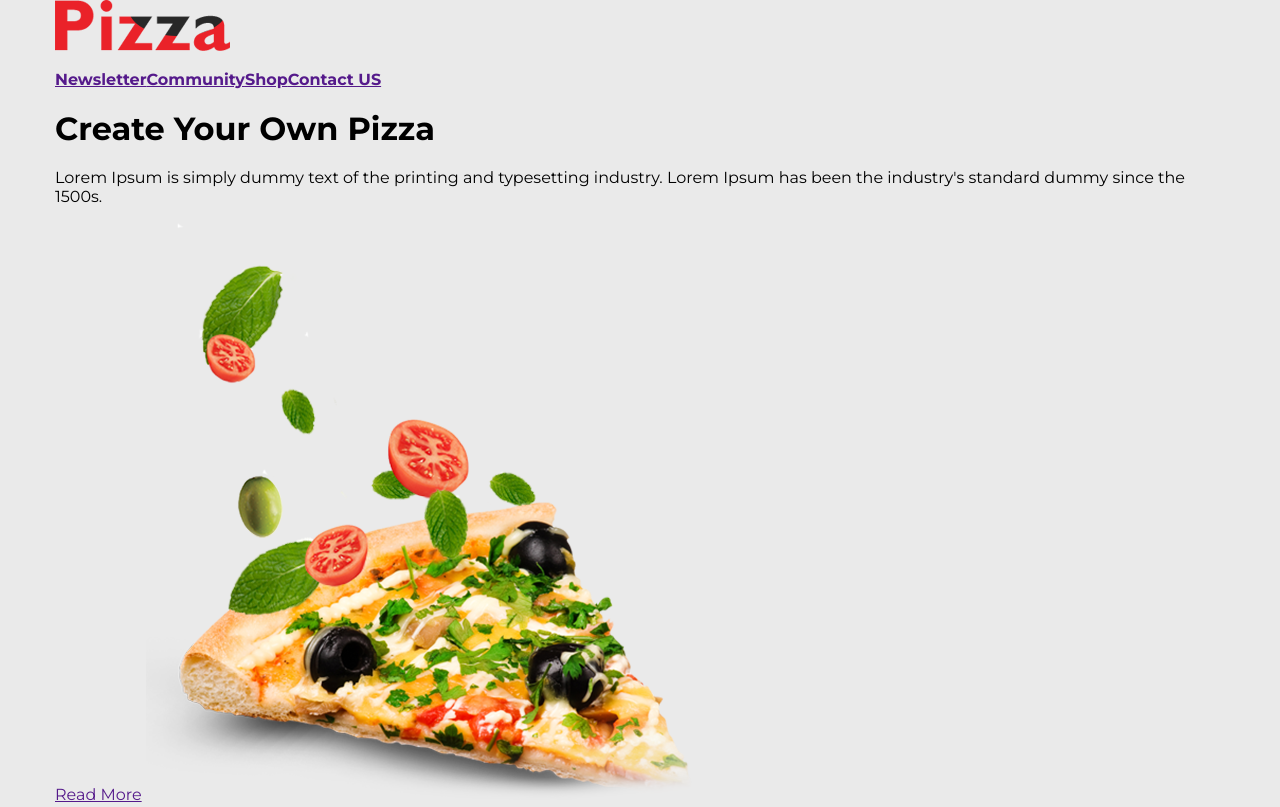
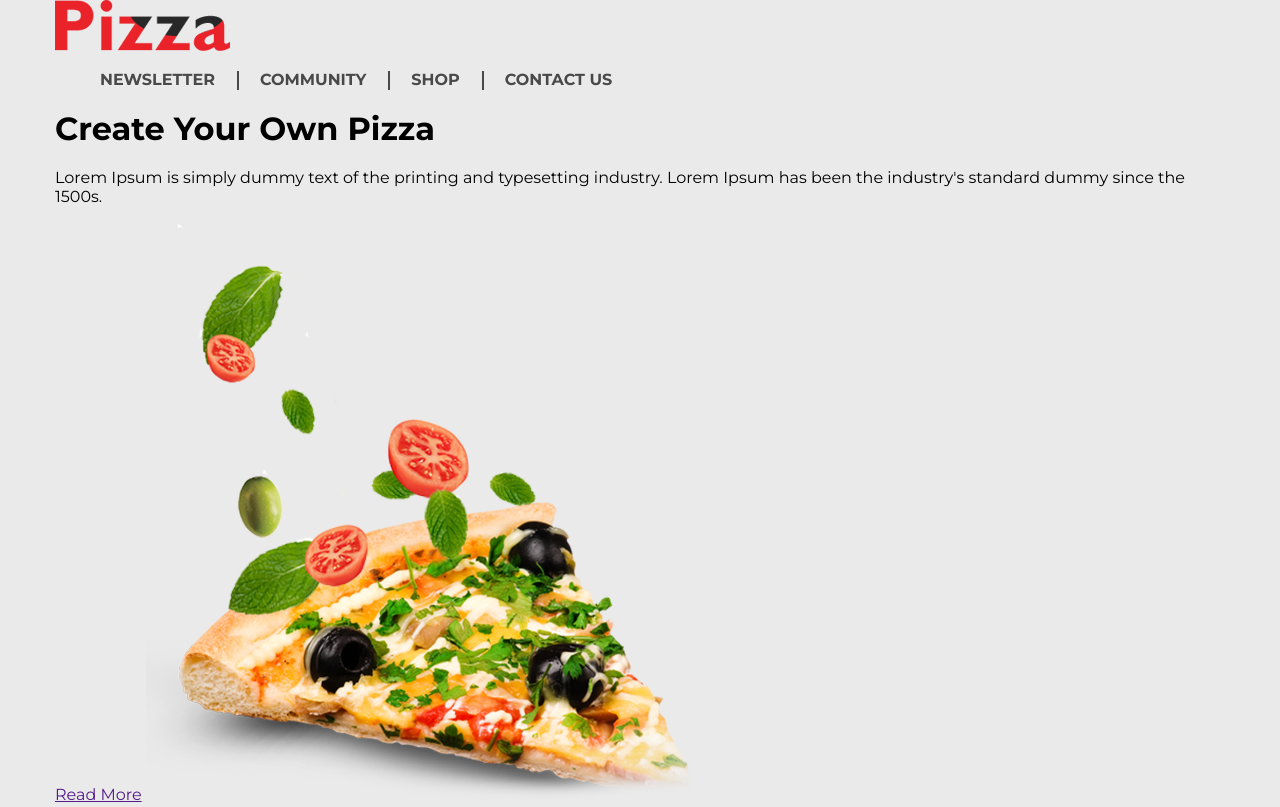
Before and after one commit to syxrob24/myprojects, a plain HTML site: page index.html in a window 1280 px wide. Shown: the top 807 px of the page. Drawn offline with Linux system fonts and the light colour scheme.

Commit message:
Add files via upload

```diff
--- a/css/style.css
+++ b/css/style.css
@@ -15,4 +15,30 @@ body {
     list-style-type: none; /*убирает буллиты*/
     padding-left: 0;
     font-weight: 700;
+    text-transform: uppercase; /*делает буквы с заглавной*/
 }
+
+.nav li {
+    padding-left: 23px;
+    margin-left: 22px;
+    position: relative;
+}
+
+.nav li::before {
+    content: '';
+    display: block;
+    width: 2px;
+    height: 100%;
+    background-color: #494949;
+    position: absolute;
+    left: 0;
+}
+
+.nav li:first-child::before {
+    display: none;
+}
+
+.nav li a {
+    color: #494949;
+    text-decoration: none;
+}
```
